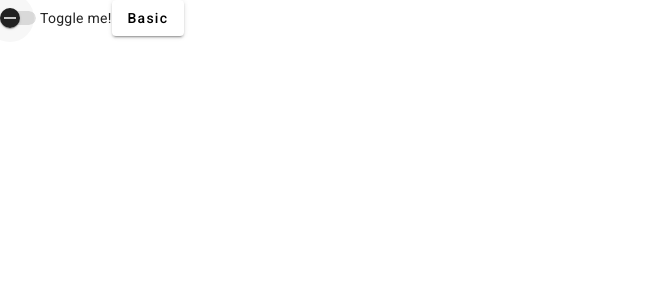
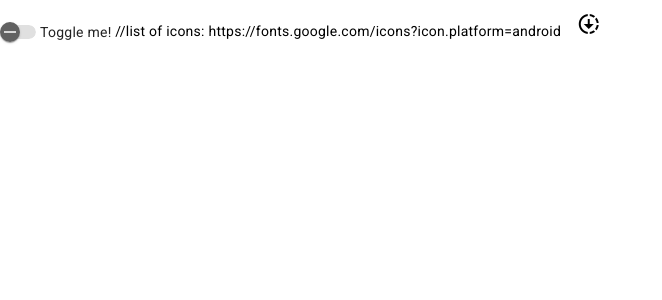
Before and after one commit to med31/angular-material-learn, an Angular app: page / in a window 1280 px wide. Shown: the top 300 px of the page, without its empty margins (0-662 px from the left). Built offline with nearby package versions, Linux system fonts and the light colour scheme.

Commit message:
add icon button

```diff
--- a/src/app/app.component.html
+++ b/src/app/app.component.html
@@ -1,2 +1,6 @@
 <mat-slide-toggle>Toggle me!</mat-slide-toggle>
-<button mat-raised-button>Basic</button>
+
+//list of icons: https://fonts.google.com/icons?icon.platform=android
+<button mat-icon-button>
+  <mat-icon>downloading</mat-icon>
+</button>
--- a/src/app/app.module.ts
+++ b/src/app/app.module.ts
@@ -6,6 +6,7 @@ import { AppComponent } from './app.component';
 import { BrowserAnimationsModule } from '@angular/platform-browser/animations';
 import { MatSlideToggleModule } from '@angular/material/slide-toggle';
 import {MatButtonModule} from "@angular/material/button";
+import {MatIconModule} from "@angular/material/icon";
 
 @NgModule({
   declarations: [
@@ -16,7 +17,8 @@ import {MatButtonModule} from "@angular/material/button";
     AppRoutingModule,
     BrowserAnimationsModule,
     MatSlideToggleModule,
-    MatButtonModule
+    MatButtonModule,
+    MatIconModule
   ],
   providers: [],
   bootstrap: [AppComponent]
```
